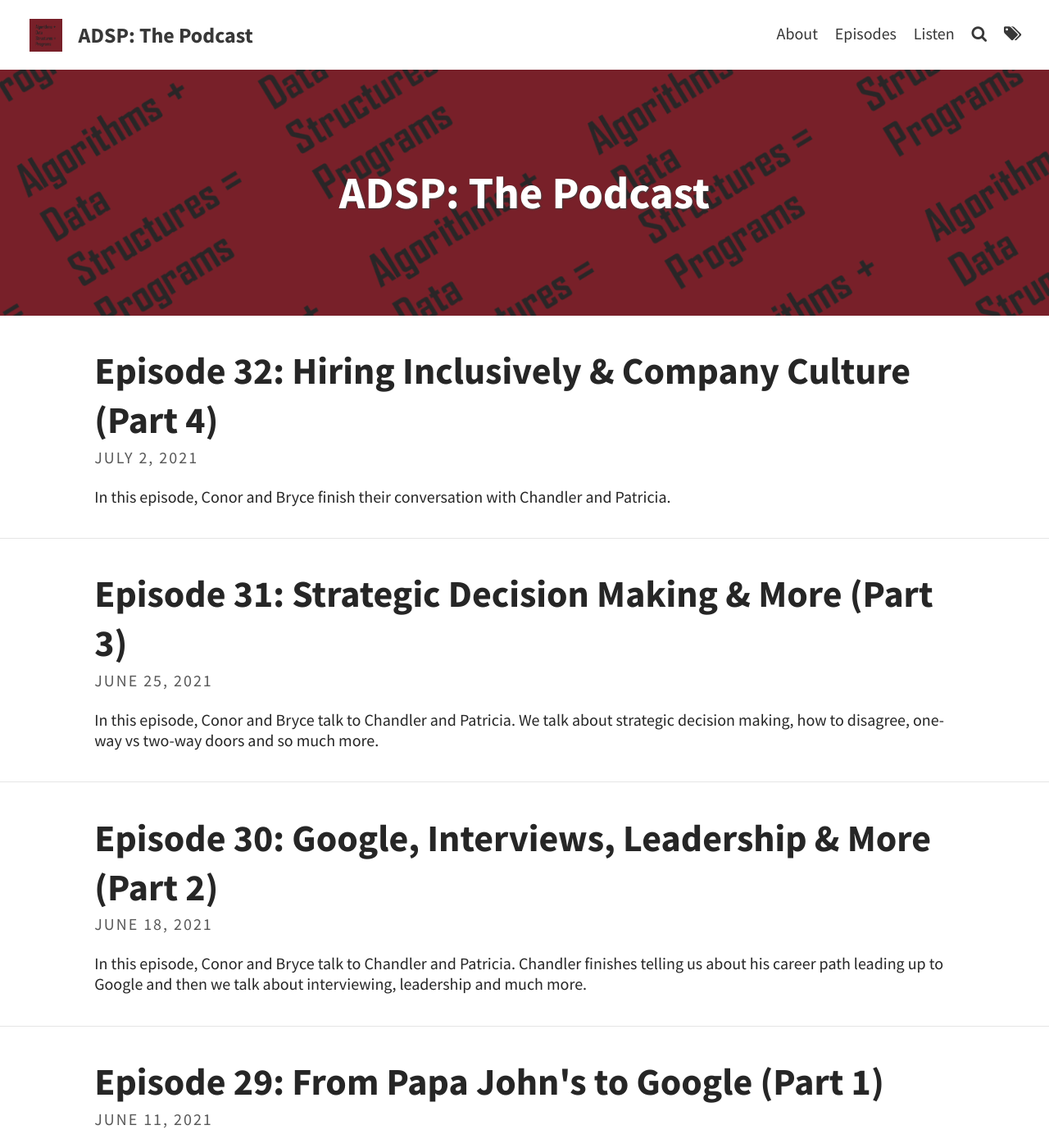
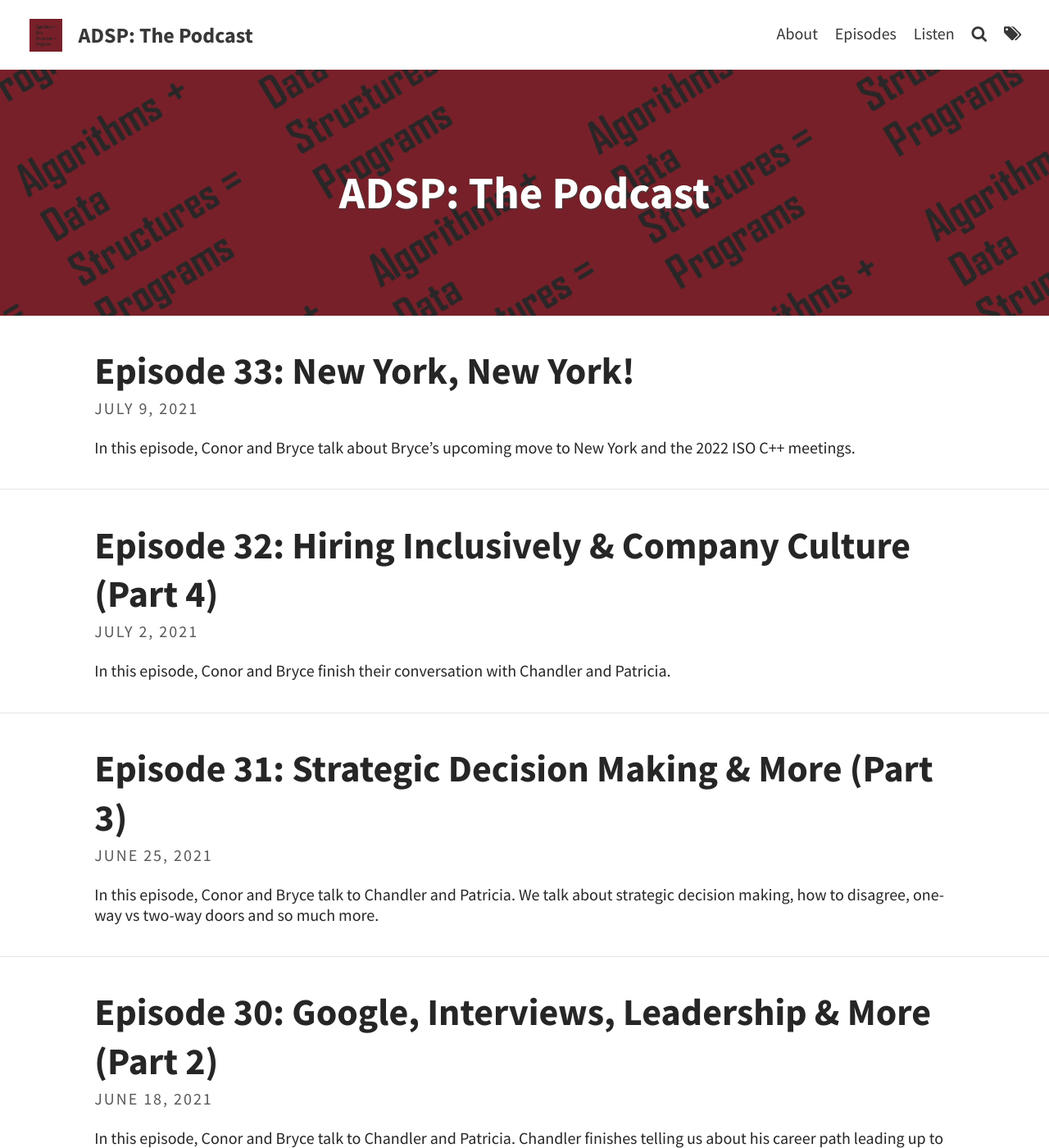
Before and after one commit to codereport/adsp2, a Jekyll site: the page built from index.html, in a window 1280 px wide and 1400 px high. Shown: the whole window at 82% size. Built offline with Jekyll 4.4.1, drawn with Linux system fonts in a browser that asks for light colours; the list of posts is cut into pages by our own code; some of the changed text lies outside the part shown.

Commit message:
Episode 33

```diff
--- /dev/null
+++ b/_posts/2021-07-09-Episode-33.md
@@ -0,0 +1,30 @@
+---
+layout: post
+title: "Episode 33: New York, New York!"
+tags: [C++, ISO Commitee Meetings]
+excerpt_separator: <!--more-->
+---
+
+<div id="buzzsprout-player-8836880"></div>
+<script src="https://www.buzzsprout.com/1501960/8836880-episode-33-new-york-new-york.js?container_id=buzzsprout-player-8836880&player=small" type="text/javascript" charset="utf-8"></script>
+
+<br>In this episode, Conor and Bryce talk about Bryce's upcoming move to New York and the 2022 ISO C++ meetings.
+
+<!--more-->
+
+### Show Notes
+
+**Date Recorded:** 2021-06-26 <br>
+**Date Released:** 2021-07-09
+
+* [Lassen Volcanic National Park](https://www.nps.gov/lavo/index.htm)
+* [ISO C++ Meetings](https://isocpp.org/std/meetings-and-participation/upcoming-meetings)
+* [ISO C++ Github](https://github.com/cplusplus/)
+* [Rust on Github](https://github.com/rust-lang/rust)
+
+### Intro Song Info
+
+Miss You by Sarah Jansen https://soundcloud.com/sarahjansenmusic<br>
+Creative Commons — Attribution 3.0 Unported — CC BY 3.0<br>
+Free Download / Stream: http://bit.ly/l-miss-you<br>
+Music promoted by Audio Library https://youtu.be/iYYxnasvfx8<br>
--- a/pages/episodes.md
+++ b/pages/episodes.md
@@ -9,6 +9,7 @@ List of all episodes.
 
 |   #   |                                                  Title                                                  | Release Date |
 | :---: | :-----------------------------------------------------------------------------------------------------: | :----------: |
+|  33   |              [New York, New York!](https://adspthepodcast.com/2021/07/09/Episode-33.html)               |  2021-07-09  |
 |  32   | [Hiring Inclusively & Company Culture (Part 4)](https://adspthepodcast.com/2021/07/02/Episode-32.html)  |  2021-07-02  |
 |  31   |   [Strategic Decision Making & More (Part 3)](https://adspthepodcast.com/2021/06/25/Episode-31.html)    |  2021-06-25  |
 |  30   | [Google, Interviews, Leadership & More (Part 2)](https://adspthepodcast.com/2021/06/18/Episode-30.html) |  2021-06-18  |
```
